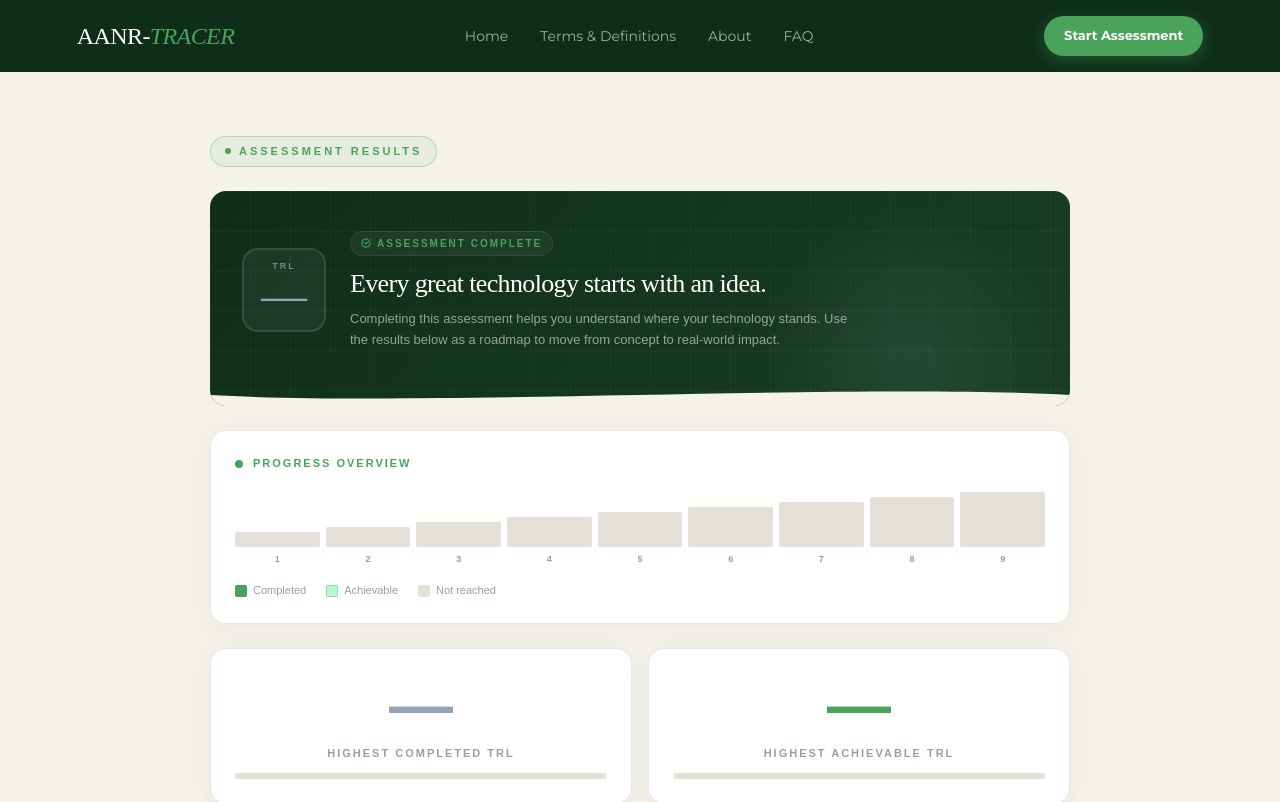
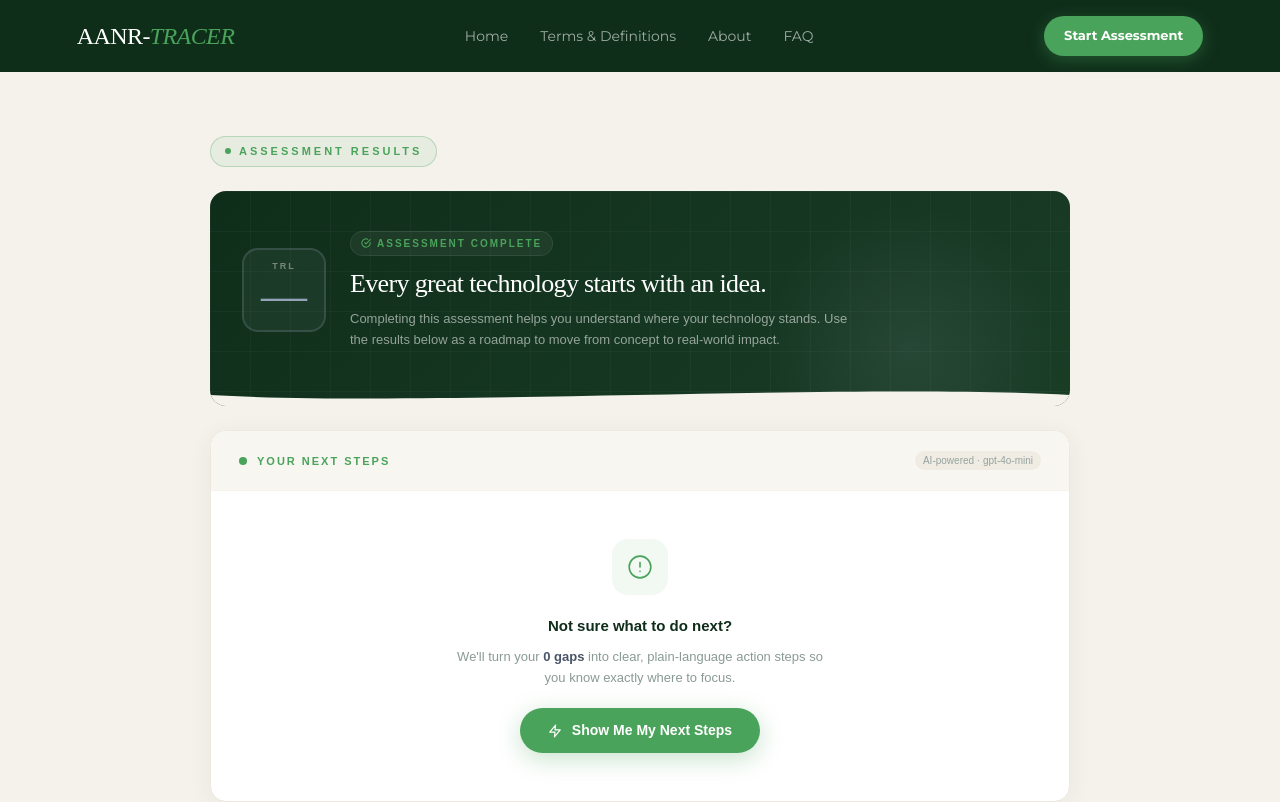
Before and after one commit to kazeulo/AANR-TRACER, a Next.js app: page /assessment/results in a window 1280 px wide. Shown: the top 802 px of the page. Built offline with nearby package versions, Linux system fonts and the light colour scheme.

Commit message:
feat: update results page

```diff
--- a/src/app/assessment/results/ScoreCards.tsx
+++ b/src/app/assessment/results/ScoreCards.tsx
@@ -13,37 +13,93 @@ export default function ScoreCards({
   completedColor,
   achievableColor,
 }: ScoreCardsProps) {
-  const cards = [
-    { level: completedTRL,  label: "Highest Completed TRL", color: completedColor },
-    { level: achievableTRL, label: "Highest Achievable TRL", color: achievableColor },
-  ];
+  const hasGap = achievableTRL > completedTRL;
 
   return (
-    <div className="grid grid-cols-1 sm:grid-cols-2 gap-4">
-      {cards.map(({ level, label, color }) => (
-        <div
-          key={label}
-          className="bg-white border border-[#ede9e0] rounded-2xl p-6 shadow-[0_4px_24px_rgba(15,46,26,0.06)] flex flex-col items-center text-center gap-2"
-        >
-          <div className="text-[64px] font-black leading-none" style={{ color }}>
-            {level === 0 ? "—" : level}
+    <div className="space-y-3">
+
+      {/* ── Secondary: Achievable (only shown when there's a gap) ── */}
+      {hasGap && (
+        <div className="bg-white border border-[#ede9e0] rounded-2xl px-8 py-6 shadow-[0_4px_24px_rgba(15,46,26,0.06)]">
+          <div className="flex flex-col sm:flex-row items-start sm:items-center gap-5">
+
+            {/* Icon + number */}
+            <div className="flex-shrink-0 flex items-center gap-3">
+              {/* Upward arrow icon */}
+              <div
+                className="w-10 h-10 rounded-xl flex items-center justify-center"
+                style={{ backgroundColor: `${achievableColor}15` }}
+              >
+                <svg width="18" height="18" viewBox="0 0 24 24" fill="none" stroke={achievableColor} strokeWidth="2.5" strokeLinecap="round" strokeLinejoin="round">
+                  <path d="M12 19V5M5 12l7-7 7 7" />
+                </svg>
+              </div>
+              <span
+                className="font-['DM_Serif_Display',serif] text-[52px] leading-none font-black"
+                style={{ color: achievableColor }}
+              >
+                {achievableTRL}
+              </span>
+            </div>
+
+            {/* Text */}
+            <div className="flex-1 min-w-0">
+              <p className="text-[11px] font-bold tracking-[2px] uppercase text-[#94a3a0] mb-0.5">
+                Highest Achievable TRL
+              </p>
+              <p className="text-[15px] font-semibold text-[#0f2e1a] leading-tight mb-1">
+                {TRL_LABELS[achievableTRL]}
+              </p>
+              <p className="text-[13px] text-[#6b8a78] font-light leading-relaxed">
+                Although your current level is{" "}
+                <span className="font-semibold text-[#0f2e1a]">TRL {completedTRL}</span>,
+                you have the foundation to reach{" "}
+                <span className="font-semibold" style={{ color: achievableColor }}>TRL {achievableTRL}</span>{" "}
+                by addressing the gaps identified below.
+              </p>
+            </div>
+
+            {/* Gap badge */}
+            <div
+              className="flex-shrink-0 flex flex-col items-center justify-center w-16 h-16 rounded-2xl border-2 text-center"
+              style={{ borderColor: `${achievableColor}40`, backgroundColor: `${achievableColor}08` }}
+            >
+              <span className="text-[10px] font-bold tracking-[1px] uppercase leading-none mb-0.5" style={{ color: achievableColor }}>
+                gap
+              </span>
+              <span className="text-[28px] font-black leading-none" style={{ color: achievableColor }}>
+                +{achievableTRL - completedTRL}
+              </span>
+            </div>
+
           </div>
-          <div className="text-[11px] font-bold tracking-[2px] uppercase text-[#94a3a0]">
-            {label}
-          </div>
-          {level > 0 && (
-            <div className="text-[13px] text-[#6b7a75] font-light">
-              {TRL_LABELS[level]}
+
+          {/* Progress comparison bar */}
+          <div className="mt-5 space-y-2">
+            <div className="flex items-center gap-3">
+              <span className="text-[11px] text-[#94a3a0] w-20 flex-shrink-0">Current</span>
+              <div className="flex-1 h-2 bg-[#f0ece3] rounded-full overflow-hidden">
+                <div
+                  className="h-full rounded-full"
+                  style={{ width: `${(completedTRL / 9) * 100}%`, backgroundColor: completedColor }}
+                />
+              </div>
+              <span className="text-[11px] font-bold text-[#4a5568] w-6 text-right">{completedTRL}</span>
             </div>
-          )}
-          <div className="w-full h-1.5 bg-[#e5e1d8] rounded-full mt-1 overflow-hidden">
-            <div
-              className="h-full rounded-full transition-all duration-1000"
-              style={{ width: `${(level / 9) * 100}%`, backgroundColor: color }}
-            />
+            <div className="flex items-center gap-3">
+              <span className="text-[11px] text-[#94a3a0] w-20 flex-shrink-0">Achievable</span>
+              <div className="flex-1 h-2 bg-[#f0ece3] rounded-full overflow-hidden">
+                <div
+                  className="h-full rounded-full"
+                  style={{ width: `${(achievableTRL / 9) * 100}%`, backgroundColor: achievableColor }}
+                />
+              </div>
+              <span className="text-[11px] font-bold text-[#4a5568] w-6 text-right">{achievableTRL}</span>
+            </div>
           </div>
         </div>
-      ))}
+      )}
+
     </div>
   );
 }
--- a/src/app/assessment/results/page.tsx
+++ b/src/app/assessment/results/page.tsx
@@ -14,60 +14,54 @@ import QuestionGroup        from "./QuestionGroup";
 import AIRecommendationCard from "./RecommendationCard";
 import ExportModal          from "./ExportModal";
 
-// Congratulatory copy aligned with TRL labels
+// ─── Congratulatory copy per TRL level ───────────────────────────────────────
+
+// ─── Hardcoded TRL messages ───────────────────────────────────────────────────
+
 const TRL_MESSAGES: Record<number, { headline: string; sub: string }> = {
   0: {
     headline: "Every great technology starts with an idea.",
     sub: "Completing this assessment helps you understand where your technology stands. Use the results below as a roadmap to move from concept to real-world impact.",
   },
-
   1: {
     headline: "You've defined the concept and the market need.",
     sub: "TRL 1 means you've identified the problem and clarified the opportunity your technology addresses. This clear direction is the foundation for meaningful innovation.",
   },
-
   2: {
     headline: "Your design and prototype plan are taking shape.",
     sub: "At TRL 2, you've translated your concept into an initial design or formulation and planned how the prototype will be built. You're moving from ideas toward tangible development.",
   },
-
   3: {
     headline: "Your prototype is being developed and tested.",
     sub: "TRL 3 marks the stage where your prototype is built and evaluated in the laboratory. Early testing provides valuable insights that refine the technology and strengthen its potential.",
   },
-
   4: {
     headline: "Your technology has passed controlled validation.",
     sub: "At TRL 4, your prototype has been validated in controlled conditions and may be progressing toward intellectual property protection. This strengthens credibility and readiness for broader testing.",
   },
-
   5: {
     headline: "Pilot testing has begun with industry engagement.",
     sub: "TRL 5 shows that your technology is moving beyond the lab into pilot testing with potential partners or stakeholders. Collaboration at this stage helps align your solution with real-world needs.",
   },
-
   6: {
     headline: "Testing across locations prepares you for scale.",
     sub: "At TRL 6, your technology is being evaluated in multiple environments while preparing for larger-scale deployment. This stage builds confidence that the solution can perform reliably in diverse settings.",
   },
-
   7: {
     headline: "Industry validation and regulatory preparation are underway.",
     sub: "TRL 7 indicates that your technology has been validated with industry partners and is progressing through regulatory processes. You're now approaching full operational readiness.",
   },
-
   8: {
     headline: "Your technology is ready for commercial production.",
     sub: "TRL 8 means the system has been finalized and qualified for market entry. Production processes, supply chains, and operational readiness are coming together.",
   },
-
   9: {
     headline: "Your technology has reached full commercialization.",
     sub: "TRL 9 represents the highest level of readiness. Your technology is deployed in the market and delivering real-world impact.",
   },
 };
 
-// Congratulatory Hero
+// ─── Congratulatory Hero ──────────────────────────────────────────────────────
 
 function CongratulatoryHero({
   trl,
@@ -78,8 +72,8 @@ function CongratulatoryHero({
   technologyName: string;
   completedColor: string;
 }) {
+  const isTL9 = trl === 9;
   const msg   = TRL_MESSAGES[trl] ?? TRL_MESSAGES[0];
-  const isTL9 = trl === 9;
 
   return (
     <div className="relative rounded-2xl overflow-hidden"
@@ -120,7 +114,7 @@ function CongratulatoryHero({
           >
             <span className="text-[9px] font-bold tracking-[2px] uppercase text-white/40 leading-none mb-0.5">TRL</span>
             <span
-              className="font-['DM_Serif_Display',serif] text-[46px] leading-none"
+              className="font-[\'DM_Serif_Display\',serif] text-[46px] leading-none"
               style={{ color: completedColor }}
             >
               {trl === 0 ? "—" : trl}
@@ -144,7 +138,7 @@ function CongratulatoryHero({
             </span>
           </div>
 
-          <h2 className="font-['DM_Serif_Display',serif] text-[clamp(18px,2.4vw,26px)] text-white leading-[1.25] tracking-tight mb-2">
+          <h2 className="font-[\'DM_Serif_Display\',serif] text-[clamp(18px,2.4vw,26px)] text-white leading-[1.25] tracking-tight mb-2">
             {msg.headline}
           </h2>
 
@@ -168,15 +162,15 @@ function CongratulatoryHero({
   );
 }
 
-// Main Page
+// ─── Main Page ────────────────────────────────────────────────────────────────
 
 export default function ResultsPage() {
   const { data } = useAssessment();
   const router   = useRouter();
 
-  const [result, setResult]       = useState<TRLResult | null>(null);
-  const [loading, setLoading]     = useState(true);
-  const [showModal, setShowModal] = useState(false);
+  const [result, setResult]           = useState<TRLResult | null>(null);
+  const [loading, setLoading]         = useState(true);
+  const [showModal, setShowModal]     = useState(false);
 
   const { pdfRef, exporting, exportForm, triggerExport } = usePDFExport();
 
@@ -239,13 +233,13 @@ export default function ResultsPage() {
         />
 
         {/* Step bar */}
-        <div className="bg-white border border-[#ede9e0] rounded-2xl p-6 shadow-[0_4px_24px_rgba(15,46,26,0.06)]">
+        {/* <div className="bg-white border border-[#ede9e0] rounded-2xl p-6 shadow-[0_4px_24px_rgba(15,46,26,0.06)]">
           <div className="flex items-center gap-2.5 mb-5">
             <span className="w-2 h-2 rounded-full bg-[#4aa35a]" />
             <span className="text-[11px] font-bold tracking-[2px] uppercase text-[#4aa35a]">Progress Overview</span>
           </div>
           <TRLStepBar completed={result.highestCompletedTRL} achievable={result.highestAchievableTRL} />
-        </div>
+        </div> */}
 
         {/* Score cards */}
         <ScoreCards
@@ -265,8 +259,7 @@ export default function ResultsPage() {
           />
         )}
 
-        {/* AI Recommendations */}
-        {result.highestCompletedTRL < 9 && (
+        {/* AI Recommendations — always shown */}
         <AIRecommendationCard
           technologyName={data.technologyName}
           technologyType={data.technologyType}
@@ -274,8 +267,8 @@ export default function ResultsPage() {
           completedTRL={result.highestCompletedTRL}
           achievableTRL={result.highestAchievableTRL}
           lackingItems={lackingForAI}
+
         />
-        )}
 
         {/* Detailed breakdown */}
         <div>
@@ -296,27 +289,27 @@ export default function ResultsPage() {
                 accent="#3b82f6"
                 defaultOpen={true}
               />
-            ) : (
+            ) : result.lackingForNextLevel.length > 0 ? (
               <QuestionGroup
                 title={`Lacking for Next Level (TRL ${result.highestCompletedTRL + 1})`}
                 questions={result.lackingForNextLevel}
                 accent="#f97316"
                 defaultOpen={true}
               />
-            )}
+            ) : null}
           </div>
         </div>
 
         {/* Actions */}
         <div className="flex flex-wrap items-center gap-3 pb-10">
           <button
-            onClick={() => router.push("/")}
+            onClick={() => router.push("/assessment/questionnaire")}
             className="inline-flex items-center gap-2 px-6 py-3 rounded-full text-[14px] font-medium text-[#6b7a75] bg-white border border-[#e5e1d8] hover:border-[#0f2e1a]/30 hover:text-[#0f2e1a] transition-all duration-200"
           >
             <svg width="10" height="10" viewBox="0 0 10 10" fill="none">
               <path d="M8 5H2M5 8L2 5l3-3" stroke="currentColor" strokeWidth="1.5" strokeLinecap="round" strokeLinejoin="round" />
             </svg>
-            Back to Home
+            Back to Assessment
           </button>
 
           <button
--- a/src/app/page.tsx
+++ b/src/app/page.tsx
@@ -120,7 +120,7 @@ export default function HomePage() {
             </h1>
 
             <p className="text-[15px] leading-[1.75] text-[#8a9a94] font-light mb-8 max-w-[420px]">
-              Your guide in assessing the technical and commercial readiness of AANR technologies — from farm to market.
+              Your guide in assessing the technical and commercial readiness of AANR technologies.
             </p>
 
             {/* Partner Logos */}
```
Lines whose indentation alone changed are shown as unchanged.
